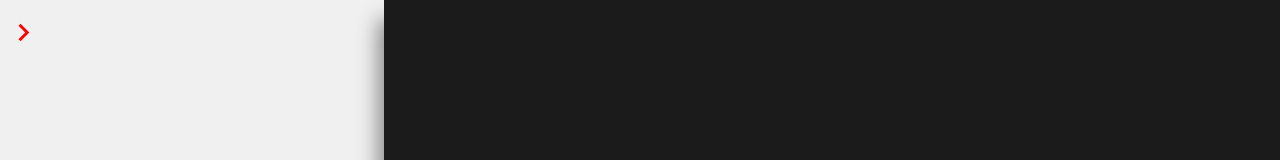
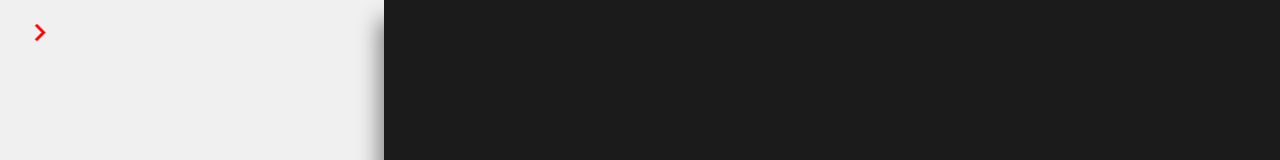
Before and after one commit to Pritesh2k/pritesh-portfolio-aws, a React (Create React App) app: page / in a window 1280 px wide. Shown: the top 160 px of the page. Built offline with nearby package versions, Linux system fonts and the light colour scheme.

Commit message:
teaks #2

```diff
--- a/src/App.css
+++ b/src/App.css
@@ -69,7 +69,7 @@
   top: 0;
   right: 0;
 
-  transform: translateX(-50px);
+  transform: translateX(-5rem);
 
   color: white;
 
@@ -79,11 +79,11 @@
 
 @keyframes pop-out{
   0%{
-    transform: translateX(-50px);
+    transform: translateX(-5rem);
   }
 
   60%{
-    transform: translateX(10px);
+    transform: translateX(3rem);
   }
 
   100%{
--- a/src/Pages/Skills.js
+++ b/src/Pages/Skills.js
@@ -14,7 +14,7 @@ import PowershellOriginal from 'devicons-react/lib/icons/PowershellOriginal';
 const skillsList = {
   technical: [<AmazonwebservicesOriginalWordmark size={30}/>, <PythonOriginal size={30}/>, <JavaOriginal size={30}/>, <JavascriptPlain size={30}/>, <ReactOriginalWordmark size={30}/>, <PowershellOriginal size={30}/>, <AndroidstudioOriginal size={30}/>],
   techincalDesc: ["AWS | CI/CD", "Python | Data Analysis, Scripting", "Java | OOP", "Java Script", "React JS | Full-Stack, Design", "Command Line", "Android Studios | Java"],
-  academic: ["Software Development/Management", "Artificial Intelligence", "Cybersecurity", "Networking", "Information Systems", "Autonomy"],
+  academic: ["Software Development & Management", "System Architecture", "Artificial Intelligence", "Cybersecurity", "Networking", "Usability Engineering", "Autonomy", "Mixed/Augmented Reality"],
   workPlace: ["Project Architecture", "Software Implementation", "Project Management Tools", "Analyst", "Task Management", "Communication Skills", "Analytical Skills", "MS Office"],
   certificates: ["Skill 10", "Skill 11", "Skill 12"]
 };
```
